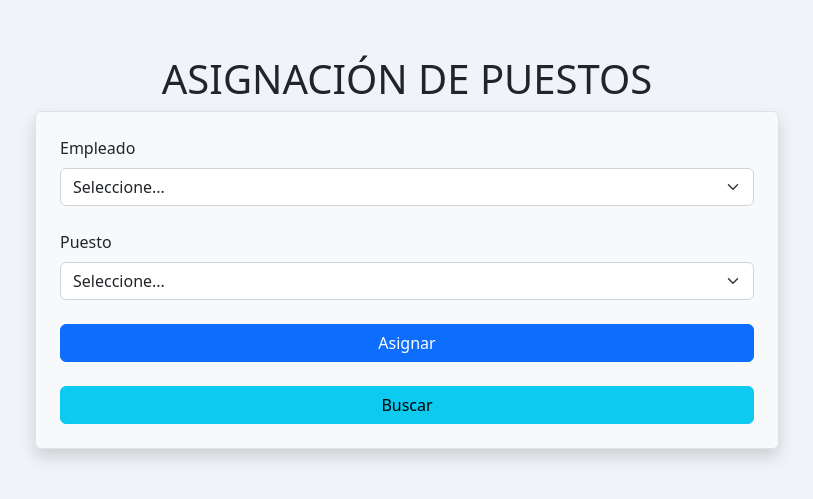
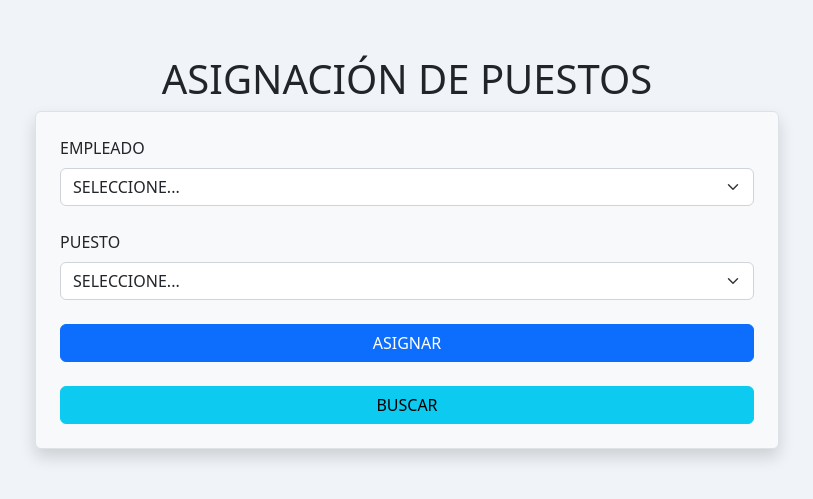
Before and after one commit to ronguerra51/PROYECTO, a PHP site: page /index.php in a window 1280 px wide. Shown: the part 113-612 px from the top of the page, without its empty margins (233-1046 px from the left). Run offline with PHP 8.4, Linux system fonts and the light colour scheme; data that the repository does not hold is empty.

Commit message:
SE COLOCO EN MAYUSCULAS UNOS LABEL Y SELECT

```diff
--- a/vistas/asignacion/index.php
+++ b/vistas/asignacion/index.php
@@ -37,9 +37,9 @@ try {
         <form action="../../controladores/asignacion/guardar.php" method="POST" class="col-lg-8 border bg-light p-4 rounded shadow">
             <div class="row mb-4">
                 <div class="col">
-                    <label for="empleado_id" class="form-label">Empleado</label>
+                    <label for="empleado_id" class="form-label">EMPLEADO</label>
                     <select name="empleado_id" id="empleado_id" class="form-select">
-                        <option value="">Seleccione...</option>
+                        <option value="">SELECCIONE...</option>
                         <?php foreach ($empleados as $empleado) : ?>
                             <option value="<?= htmlspecialchars($empleado['empleado_id']) ?>"><?= htmlspecialchars($empleado['empleado_nombre']) ?></option>
                         <?php endforeach ?>
@@ -48,9 +48,9 @@ try {
             </div>
             <div class="row mb-4">
                 <div class="col">
-                    <label for="puesto_id" class="form-label">Puesto</label>
+                    <label for="puesto_id" class="form-label">PUESTO</label>
                     <select name="puesto_id" id="puesto_id" class="form-select">
-                        <option value="">Seleccione...</option>
+                        <option value="">SELECCIONE...</option>
                         <?php foreach ($puestos as $puesto) : ?>
                             <option value="<?= htmlspecialchars($puesto['puesto_id']) ?>"><?= htmlspecialchars($puesto['puesto_nombre']) ?></option>
                         <?php endforeach ?>
@@ -59,12 +59,12 @@ try {
             </div>
             <div class="row mb-4">
                 <div class="col">
-                    <button type="submit" class="btn btn-primary w-100">Asignar</button>
+                    <button type="submit" class="btn btn-primary w-100">ASIGNAR</button>
                 </div>
             </div>
             <div class="row">
                 <div class="col">
-                    <a href="../../vistas/asignacion/buscar.php" class="btn btn-info w-100">Buscar</a>
+                    <a href="../../vistas/asignacion/buscar.php" class="btn btn-info w-100">BUSCAR</a>
                 </div>
             </div>
         </form>
```
